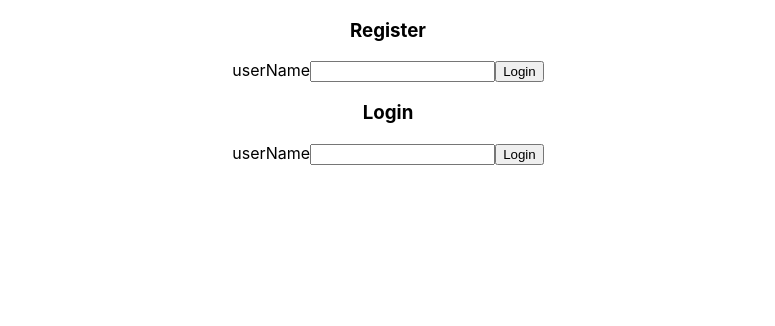
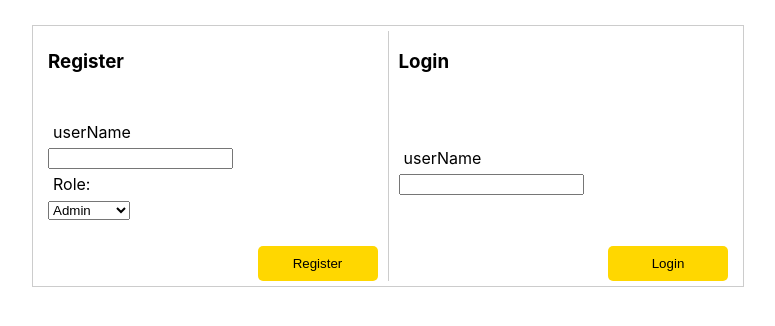
Before and after one commit to mehrangcode/task-project, a React (Create React App) app: page / in a window 1280 px wide. Shown: the top 326 px of the page, without its empty margins (252-1027 px from the left). Built offline with nearby package versions, Linux system fonts and the light colour scheme.

Commit message:
Add auth Components

```diff
--- a/src/Actions/Auth/Actions.js
+++ b/src/Actions/Auth/Actions.js
@@ -7,8 +7,8 @@ export const registerRequest = (data) => async (dispatch, getState) => {
         const res = await AuthApi.register(data)
         if (res.data) {
 
-            const loginData = { email: data.email, password: data.password }
-            AuthActions.loginRequest(loginData)(dispatch, getState)
+            const loginData = { userName: data.userName}
+            loginRequest(loginData)(dispatch, getState)
             dispatch({ type: AuthActionTypes.LoginSuccess })
         }
     } catch (error) {
@@ -23,9 +23,8 @@ export const loginRequest = (data) => async (dispatch, getState) => {
     dispatch({ type: AuthActionTypes.Login })
     try {
         const res = await AuthApi.login(data)
-        if (res.data) {
-
-            window.localStorage.setItem("task-userData", res.data.token);
+        if (res.data && res.data.length) {
+            window.localStorage.setItem("task-userData", JSON.stringify(res.data[0]));
             dispatch({ type: AuthActionTypes.LoginSuccess })
         }
     } catch (error) {
@@ -34,7 +33,7 @@ export const loginRequest = (data) => async (dispatch, getState) => {
         alert(error.response.data.message)
     }
 
-},
+}
 
 
 export const logOutRequest = () => (dispatch, getState) => {
--- a/src/Actions/Auth/api.js
+++ b/src/Actions/Auth/api.js
@@ -2,8 +2,8 @@
 import axios from '../../AxiosConfig'
 
 export const AuthApi = {
-    login : async (email) => {
-        return axios.get(urlGeneral+ "/users?q=userName:"+ email)
+    login : async (data) => {
+        return axios.get(urlGeneral+ "/users?q=userName:"+ data.userName)
     },
 
     register : async (data) => {
--- a/src/Components/Auth/Login.js
+++ b/src/Components/Auth/Login.js
@@ -1,25 +1,34 @@
-import React from 'react';
+import React, { useState } from 'react';
+import { useDispatch } from 'react-redux';
+import { loginRequest } from "../../Actions/Auth/Actions"
+const Login = () => {
+    const [userName, setUserName] = useState("")
 
-const Login = () => {
-
-
+    const dispatch = useDispatch()
     const onOk = (e) => {
         e.preventDefault()
-        console.log("Ok")
+        dispatch(loginRequest({ userName }))
     }
 
 
-    return(
-        <div className="login">
+    return (
+        <form onSubmit={onOk} className="login">
             <h3> Login</h3>
+            <div>
+                <label htmlFor="userName">userName</label>
+                <input
+                    value={userName}
+                    id="userName"
+                    type="text"
+                    name="userName"
+                    onChange={(event) => setUserName(event.target.value)}
+                />
+            </div>
+            <div className="authFooter">
 
-            <form onSubmit={onOk}>
-                <label htmlFor="userName">userName</label>
-                <input id="userName" type="text" name="userName" />
-
-                <button type="submit"> Login </button>
-            </form>
-        </div>
+            <button type="submit" className="authBtn"> Login </button>
+            </div>
+        </form>
     )
 
 }
--- a/src/Components/Auth/Register.js
+++ b/src/Components/Auth/Register.js
@@ -1,24 +1,46 @@
-import React from 'react';
+import React, { useState } from 'react';
+import { useDispatch } from 'react-redux';
+import { registerRequest } from "../../Actions/Auth/Actions";
 
 const Register = () => {
 
+    const [userName, setUserName] = useState("")
+    const [role, setRole] = useState("admin")
+    const dispatch = useDispatch()
     const onOk = (e) => {
         e.preventDefault()
-        console.log("Ok")
+        dispatch(registerRequest({
+            userName,
+            role
+        }))
+
     }
 
 
     return (
-        <div className="register">
-            <h3> Register</h3>
+        <form onSubmit={onOk} className="register">
+                <h3> Register</h3>
+                <div>
+                    <label htmlFor="userName">userName</label>
+                    <input
+                        id="userName"
+                        type="text"
+                        name="userName"
+                        onChange={(event) => setUserName(event.target.value)}
+                    />
+                    <label htmlFor="role">Role: </label>
+                    <select id="role"
+                        value={role}
+                        onChange={(event) => setRole(event.target.value)}>
+                        <option key="admin"> Admin </option>
+                        <option key="employee"> Employee </option>
+                    </select>
+                </div>
+            <div className="authFooter">
 
-            <form onSubmit={onOk}>
-            <label htmlFor="userName">userName</label>
-                <input id="userName" type="text" name="userName" />
-
-                <button type="submit"> Login </button>
+            <button type="submit" className="authBtn"> Register </button>
+            </div>
             </form>
-        </div>
     )
 
 }
--- a/src/Styles/auth.css
+++ b/src/Styles/auth.css
@@ -9,6 +9,10 @@
 	justify-content: space-between;
 }
 
+label {
+	display: block;
+	margin: 5px;
+}
 
 .login {
     width: 50%;
@@ -20,3 +24,24 @@
     width: 50%;
     padding: 0 10px;
 }
+
+.authBtn {
+	display: block;
+	width: 120px;
+	height: 35px;
+	background-color: gold;
+	border: none;
+	border-radius: 5px;
+	cursor: pointer;
+}
+
+.login, .register {
+	display: flex;
+	flex-direction: column;
+	justify-content: space-between;
+}
+
+.authFooter {
+	display: flex;
+	flex-direction: row-reverse;
+}
--- a/src/Styles/main.css
+++ b/src/Styles/main.css
@@ -1,5 +1 @@
-.App {
-    text-align: center;
-  }
-
-  @import "auth.css";
+ @import "auth.css";
```
